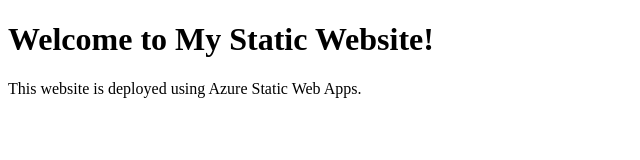
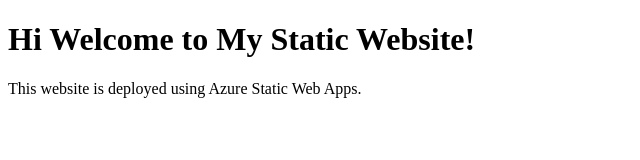
Before and after one commit to Krishnateja25/webapp-1010, a plain HTML site: page index.html in a window 1280 px wide. Shown: the whole page, without its empty margins (0-640 px from the left). Drawn offline with Linux system fonts and the light colour scheme.

Commit message:
Update index.html

```diff
--- a/index.html
+++ b/index.html
@@ -6,7 +6,7 @@
     <title>My Azure Static Web App</title>
 </head>
 <body>
-    <h1>Welcome to My Static Website!</h1>
+    <h1>Hi Welcome to My Static Website!</h1>
     <p>This website is deployed using Azure Static Web Apps.</p>
 </body>
 </html>
```
